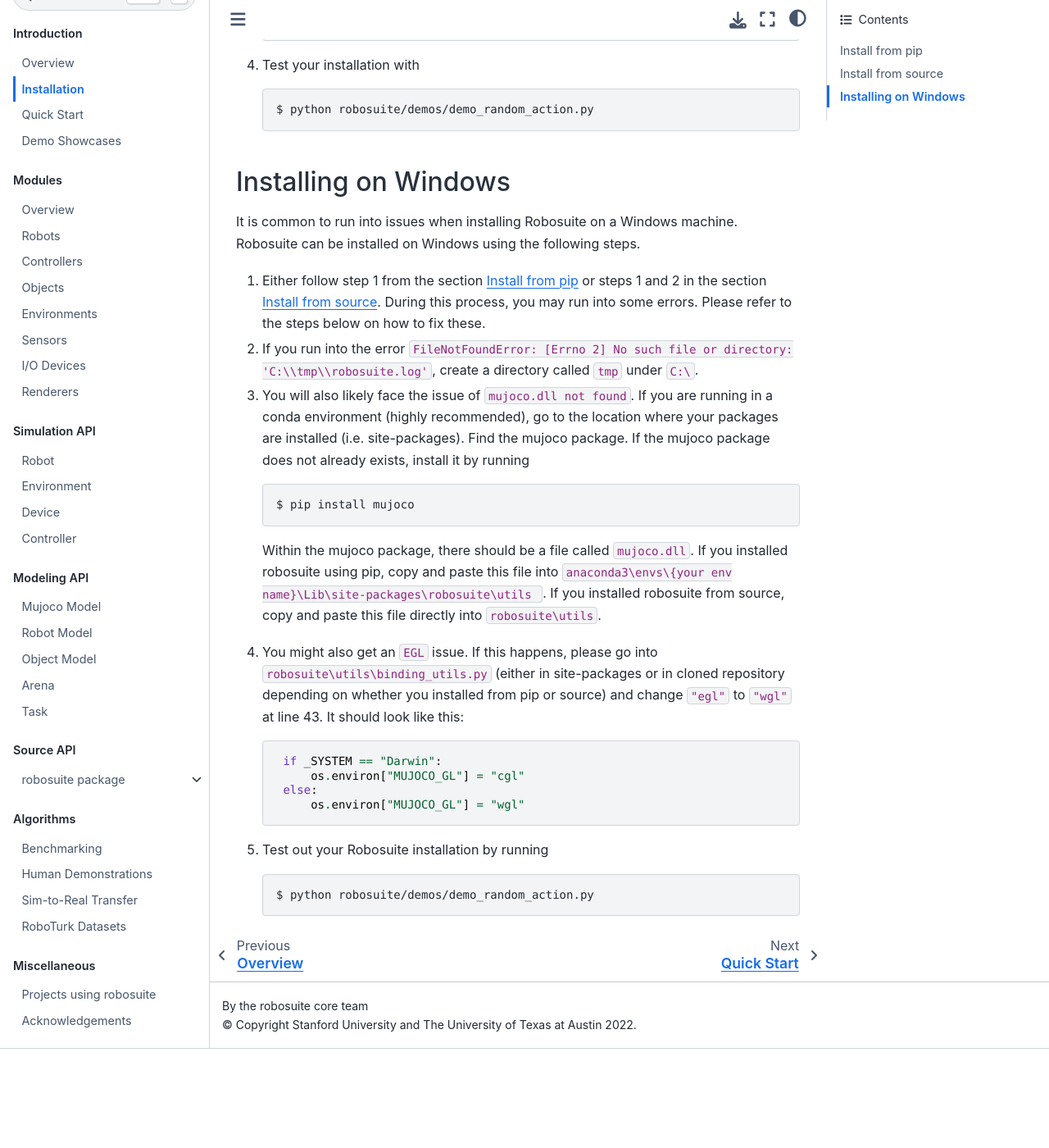
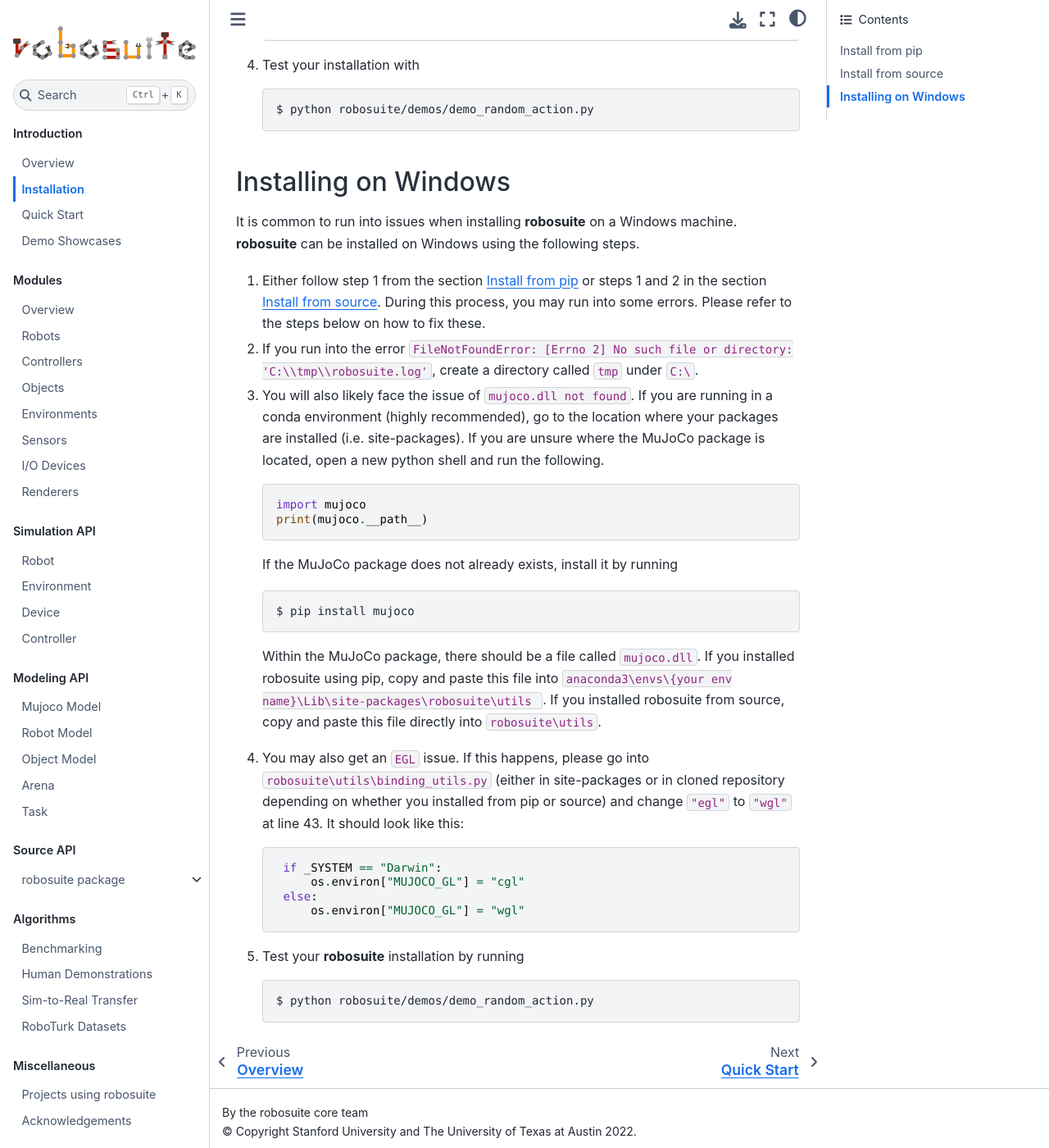
Before and after one commit to ARISE-Initiative/robosuite, a Sphinx documentation site: the page built from docs/installation.md, in a window 1280 px wide and 1400 px high, scrolled down 1266 px. Shown: the whole window at 82% size. Built offline with Sphinx 7.4.7 and the Sphinx Book theme 1.1.4, drawn with Linux system fonts in a browser that asks for light colours; pages that are not in the unit, such as notebooks, are missing from menus; before the commit the page ends 2545 px from its top, so only the background shows below that.

Commit message:
Cleaning up Windows installation steps

````diff
--- a/docs/installation.md
+++ b/docs/installation.md
@@ -43,30 +43,37 @@
 
 ### Installing on Windows
 
-It is common to run into issues when installing Robosuite on a Windows machine. Robosuite can be installed on Windows using the following steps.
+It is common to run into issues when installing **robosuite** on a Windows machine. **robosuite** can be installed on Windows using the following steps.
 
 1. Either follow step 1 from the section [Install from pip](#install-from-pip) or steps 1 and 2 in the section [Install from source](#install-from-source). During this process, you may run into some errors. Please refer to the steps below on how to fix these.
 
 2. If you run into the error `FileNotFoundError: [Errno 2] No such file or directory: 'C:\\tmp\\robosuite.log'`, create a directory called `tmp` under `C:\`.
 
-3. You will also likely face the issue of `mujoco.dll not found`. If you are running in a conda environment (highly recommended), go to the location where your packages are installed (i.e. site-packages). Find the mujoco package. If the mujoco package does not already exists, install it by running
+3. You will also likely face the issue of `mujoco.dll not found`. If you are running in a conda environment (highly recommended), go to the location where your packages are installed (i.e. site-packages). If you are unsure where the MuJoCo package is located, open a new python shell and run the following.
+
+   ```python
+   import mujoco
+   print(mujoco.__path__)
+   ```
+
+   If the MuJoCo package does not already exists, install it by running
 
    ```sh
    $ pip install mujoco
    ```
 
-   Within the mujoco package, there should be a file called `mujoco.dll`. If you installed robosuite using pip, copy and paste this file into `anaconda3\envs\{your env name}\Lib\site-packages\robosuite\utils `. If you installed robosuite from source, copy and paste this file directly into `robosuite\utils`.
+   Within the MuJoCo package, there should be a file called `mujoco.dll`. If you installed robosuite using pip, copy and paste this file into `anaconda3\envs\{your env name}\Lib\site-packages\robosuite\utils `. If you installed robosuite from source, copy and paste this file directly into `robosuite\utils`.
 
-4. You might also get an `EGL` issue. If this happens, please go into `robosuite\utils\binding_utils.py` (either in site-packages or in cloned repository depending on whether you installed from pip or source) and change `"egl"` to `"wgl"` at line 43. It should look like this:
+4. You may also get an `EGL` issue. If this happens, please go into `robosuite\utils\binding_utils.py` (either in site-packages or in cloned repository depending on whether you installed from pip or source) and change `"egl"` to `"wgl"` at line 43. It should look like this:
 
-   ```
+   ```python
     if _SYSTEM == "Darwin":
         os.environ["MUJOCO_GL"] = "cgl"
     else:
         os.environ["MUJOCO_GL"] = "wgl"
    ```
 
-5. Test out your Robosuite installation by running
+5. Test your **robosuite** installation by running
 
    ```sh
    $ python robosuite/demos/demo_random_action.py
````
